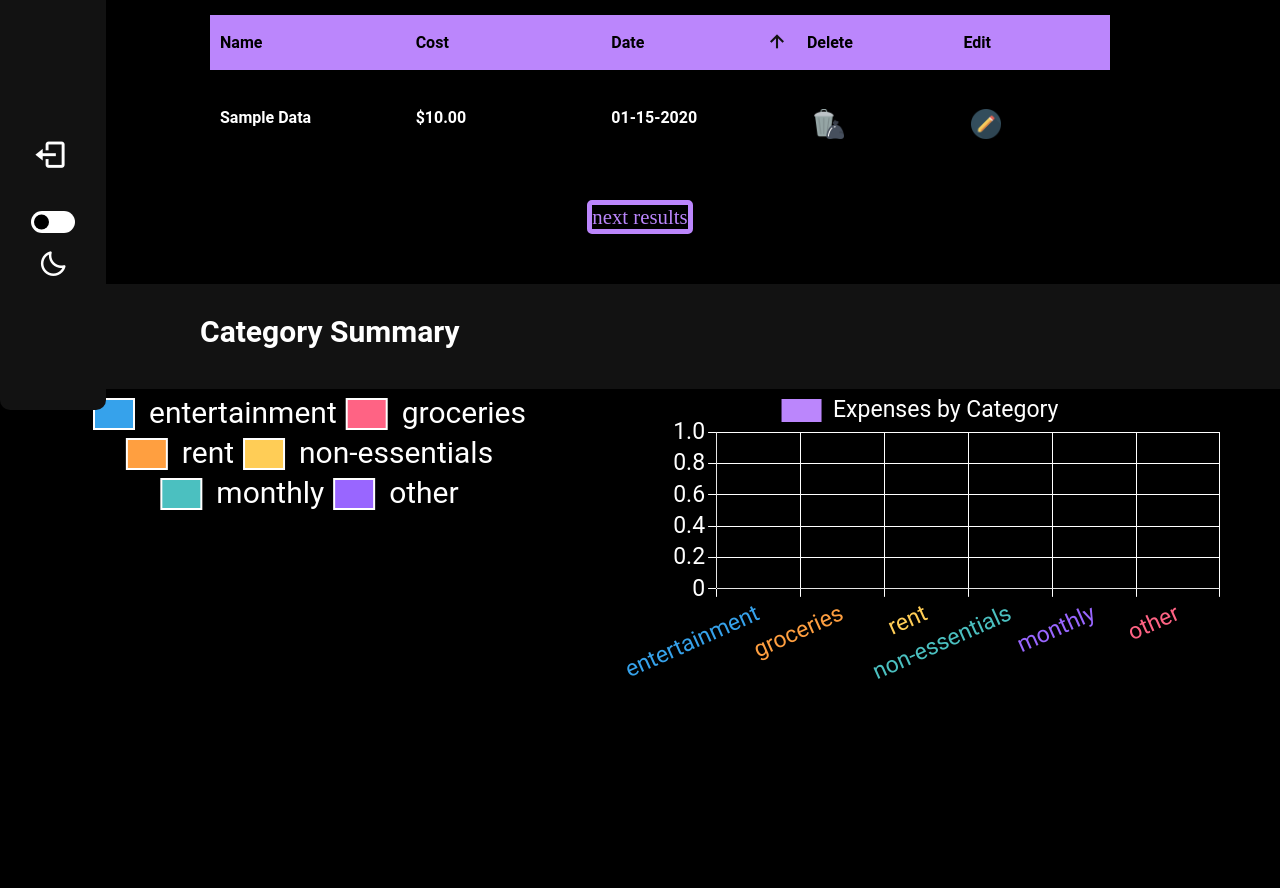
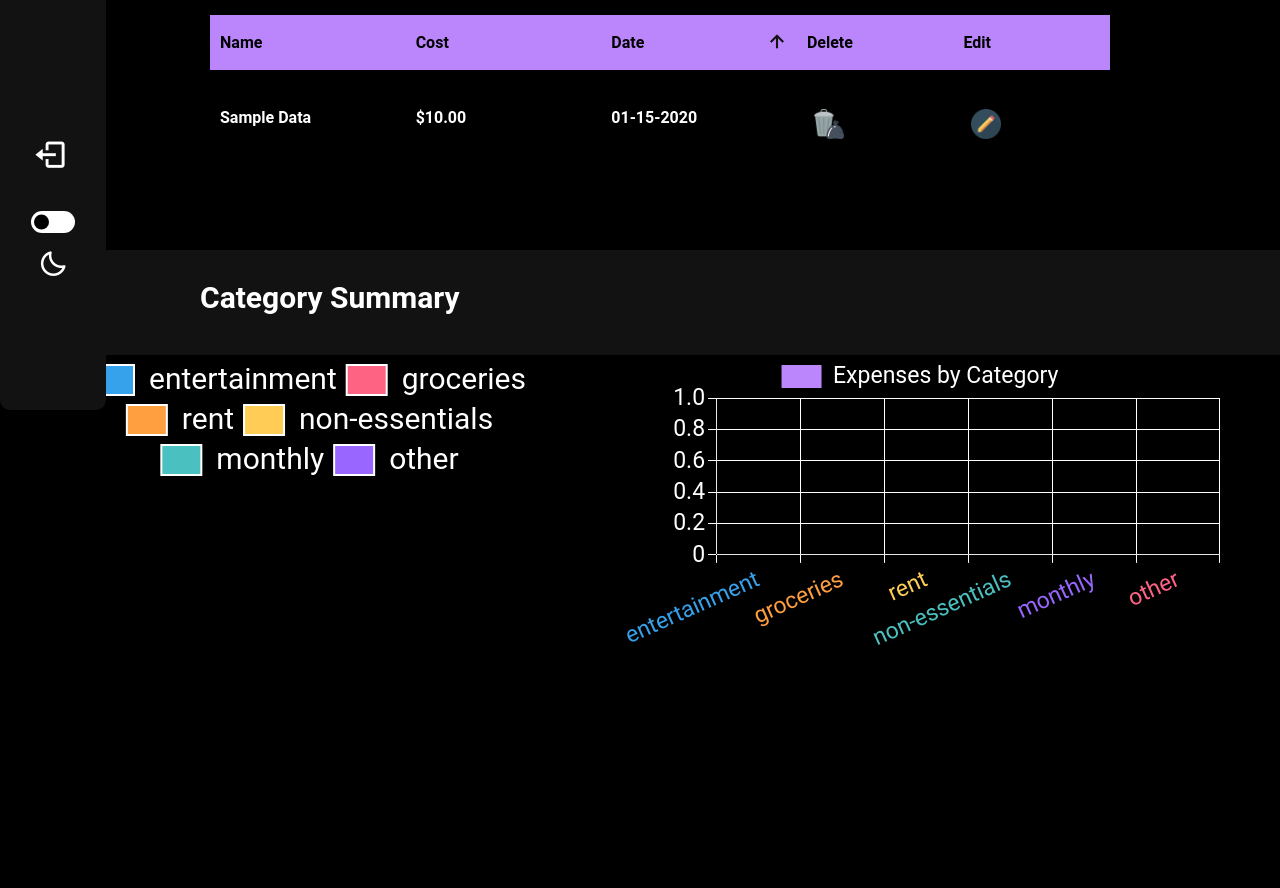
Before and after one commit to Paulq02/aug-expense-app, a Flask app: page /dashboard in a window 1280 px wide; the page is wider, and only the part inside the window is pictured. Shown: the part 470-1358 px from the top of that part. Run offline with Flask 3, Linux system fonts and the light colour scheme; the visitor is signed in with stand-in values (Sample User, id 1); tables that the repository leaves empty or names only in its code hold one stand-in row (values such as "Sample post"); some libraries are stand-ins or nearby versions.

Commit message:
Styled login and signup pages; hide 'previous results' button when no results left; still working on 'next results' button logic

```diff
--- a/app.py
+++ b/app.py
@@ -32,8 +32,6 @@ entries = len(my_list)
 
 
 
-
-
 @app.route('/',  methods=["GET", "POST"])
 
 
@@ -51,7 +49,7 @@ def dashboard():
 
 
 
-    offset = int(request.args.get("offset", 0))
+
 
 
     my_list.clear()
@@ -64,9 +62,34 @@ def dashboard():
     sort_order = request.args.get("sortOrder", "desc")
 
 
+    offset = int(request.args.get("offset", 0))
+
+
 
 
     user_year_selection = request.args.get("year", "none")
+
+
+
+
+
+    sql_all_results = "SELECT * FROM expense_tracker_expense_data WHERE user_id = %s"
+    cursor.execute(sql_all_results,(user_id,))
+    all_results = cursor.fetchall()
+    all_results_amount = len(all_results)
+    all_results_int= int(all_results_amount)
+
+
+
+
+
+
+
+
+
+
+
+
 
 
 
@@ -78,6 +101,9 @@ def dashboard():
     sql = f"SELECT expense_id, expense_name, expense_cost, expense_date, expense_category FROM expense_tracker_expense_data WHERE user_id = %s ORDER BY expense_date {sort_order.upper()} LIMIT 10 OFFSET %s "
     cursor.execute(sql, (user_id,offset))
     results = cursor.fetchall()
+    results_amount = len(results)
+    converted_results_amount = int(results_amount)
+
     if not results:
         return render_template('first_login.html', username=str(username).capitalize())
 
@@ -112,7 +138,11 @@ def dashboard():
 
     entries = get_entries()
 
-    return render_template('index.html', income=income, my_list=my_list, my_expenses=my_expenses, free_money=free_money, entries=entries, username=str(username).capitalize(), user_year_selection=user_year_selection, my_json=my_json, offset=offset)
+    difference_amount = all_results_int - converted_results_amount
+
+    print(f"THE DIFFERENCE AMOUNT IS  -------------------------------------{difference_amount}")
+
+    return render_template('index.html', income=income, my_list=my_list, my_expenses=my_expenses, free_money=free_money, entries=entries, username=str(username).capitalize(), user_year_selection=user_year_selection, my_json=my_json, offset=offset, results_amount=results_amount, all_results_amount = all_results_amount)
 
 
 
@@ -451,7 +481,7 @@ def login():
             session["username"] = saved_username
             session["password"] =  saved_password
 
-            return redirect(url_for('dashboard'))
+            return redirect(url_for('dashboard', offset = 0))
 
 
     except TypeError:
--- a/static/styles.css
+++ b/static/styles.css
@@ -1949,6 +1949,11 @@ tfoot td {
 }
 
 /* ========== LOGIN PAGE START ===================*/
+
+.login-dark-mode {
+  background-color: #000000;
+}
+
 .image-container {
   display: block;
   text-align: center;
@@ -2048,6 +2053,10 @@ tfoot td {
 /* ========== LOGIN PAGE END ===================*/
 
 /* ========== SIGNUP PAGE START ===================*/
+
+.signup-dark-mode {
+  background-color: #000000;
+}
 
 .signup-page-container {
   text-align: center;
--- a/templates/index.html
+++ b/templates/index.html
@@ -543,26 +543,83 @@
 
     <div class="next-button-container">
       {% if offset == 0 %}
-      <a
+      <form
         style="display: none"
-        class="previous-results"
-        href="{{url_for('dashboard', offset = offset - 10)}}"
-        >previous results</a
+        class="form-previous-results"
+        method="get"
+        action="{{url_for('dashboard')}}"
       >
+        <input
+          class="p-results"
+          style="display: none"
+          name="offset"
+          value="{{offset - 10}}"
+        />
+
+        <button style="display: none" class="previous-results" type="submit">
+          previous results
+        </button>
+        {% endif %}
+      </form>
+
+      {% if offset > 0 %}
+      <form
+        class="form-previous-results"
+        method="get"
+        action="{{url_for('dashboard')}}"
+      >
+        <input
+          class="p-results"
+          style="display: none"
+          name="offset"
+          value="{{offset - 10}}"
+        />
+
+        <button class="previous-results" type="submit">
+          <i class="fas fa-angle-double-left"></i>
+          previous results
+        </button>
+        {% endif %}
+      </form>
+      {% if results_amount < 10 %}
+      <form
+        style="display: none"
+        method="get"
+        class="form-next-results"
+        action="{{url_for('dashboard')}}"
+      >
+        <input
+          style="display: none"
+          class="n-results"
+          name="offset"
+          value="{{offset + 10}}"
+        />
+
+        <button style="display: none" class="next-results" type="submit">
+          next results
+          <i class="fas fa-angle-double-right"></i>
+        </button>
+      </form>
       {% else %}
-      <a
-        class="previous-results"
-        href="{{url_for('dashboard', offset = offset - 10)}}"
-        >previous results</a
+      <form
+        method="get"
+        class="form-next-results"
+        action="{{url_for('dashboard')}}"
       >
+        <input
+          style="display: none"
+          class="n-results"
+          name="offset"
+          value="{{offset + 10}}"
+        />
 
-      {% endif %}
+        <button class="next-results" type="submit">
+          next results
+          <i class="fas fa-angle-double-right"></i>
+        </button>
 
-      <a
-        class="next-results"
-        href="{{url_for('dashboard', offset = offset + 10)}}"
-        >next results</a
-      >
+        {% endif %}
+      </form>
     </div>
 
     <div class="category-summary-container">
--- a/templates/login_page.html
+++ b/templates/login_page.html
@@ -1,5 +1,5 @@
 <!DOCTYPE html>
-<html lang="en">
+<html class="login-dark-mode" lang="en">
   <head>
     <meta arset="UTF-8" />
     <meta name="viewport" content="width=device-width, initial-scale=1.0" />
--- a/templates/signup.html
+++ b/templates/signup.html
@@ -1,5 +1,5 @@
 <!DOCTYPE html>
-<html lang="en">
+<html class="signup-dark-mode" lang="en">
   <head>
     <meta charset="UTF-8" />
     <meta name="viewport" content="width=device-width, initial-scale=1.0" />
```
